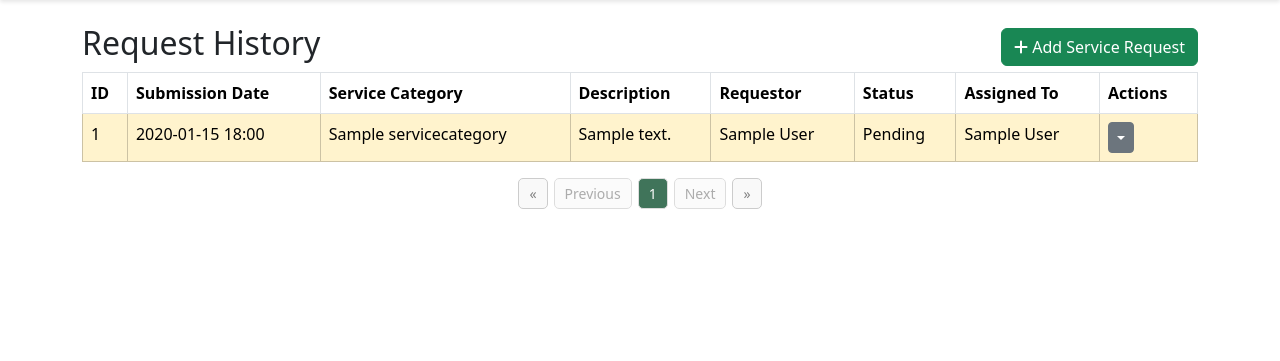
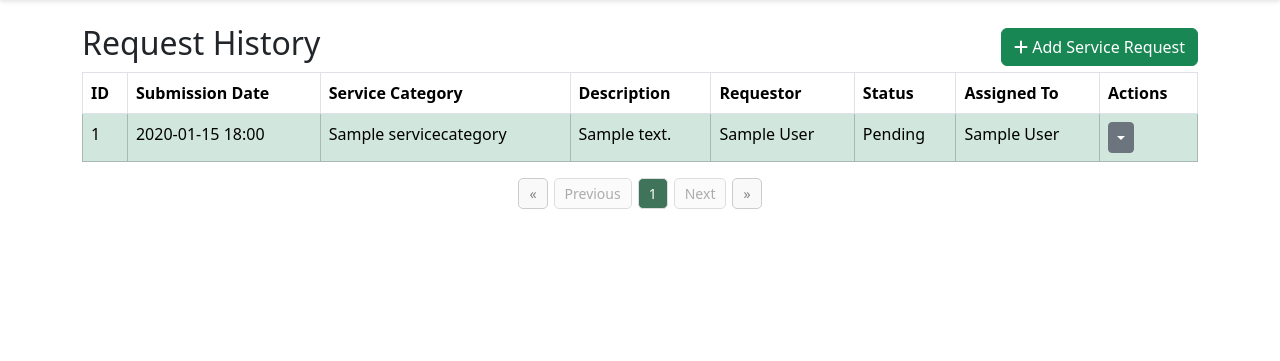
Before and after one commit to My16/Inventory-System, a Django app: page /service-request/ in a window 1280 px wide; the page is wider, and only the part inside the window is pictured. Shown: the part 128-489 px from the top of that part. Run offline with Django 5.2, Linux system fonts and the light colour scheme; a user stored in the database is signed in; tables that the repository leaves empty hold one stand-in row (values such as "Sample post").

Commit message:
Change Indicator

```diff
--- a/Inventory_System/templates/service_request.html
+++ b/Inventory_System/templates/service_request.html
@@ -27,7 +27,7 @@
         </thead>
         <tbody>
             {% for request in page_obj %}
-            <tr {% if request.assigned_to == user %}class="table-warning"{% endif %}>
+            <tr {% if request.assigned_to == user %}class="table-success"{% endif %}>
                 <td>{{ request.id }}</td>
                 <td>{{ request.submission_date|date:"Y-m-d H:i" }}</td>
                 <td>{{ request.service_category.name }}</td>
```
